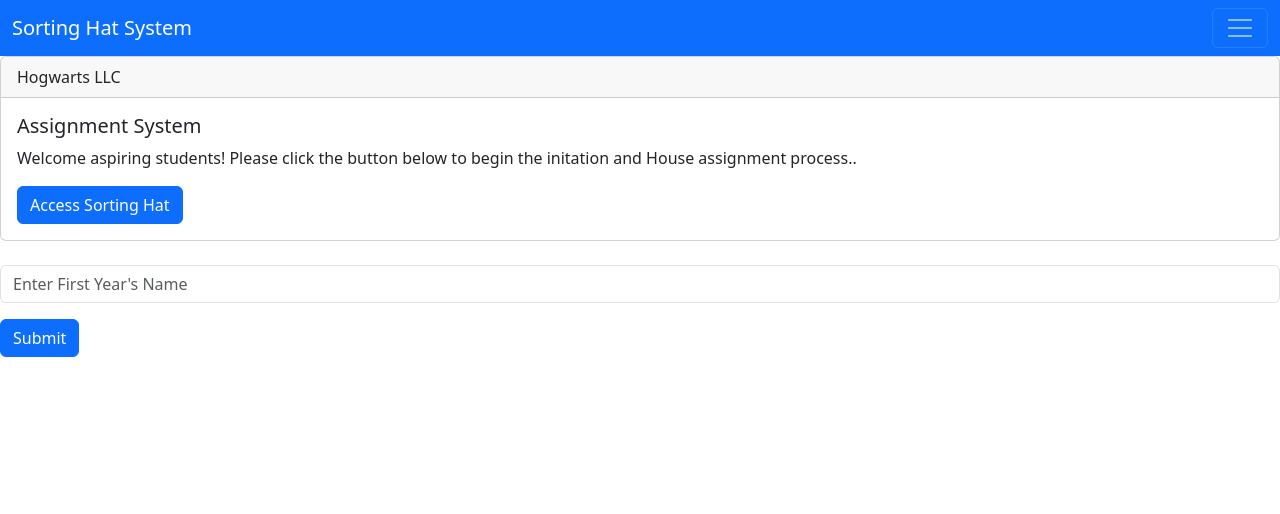
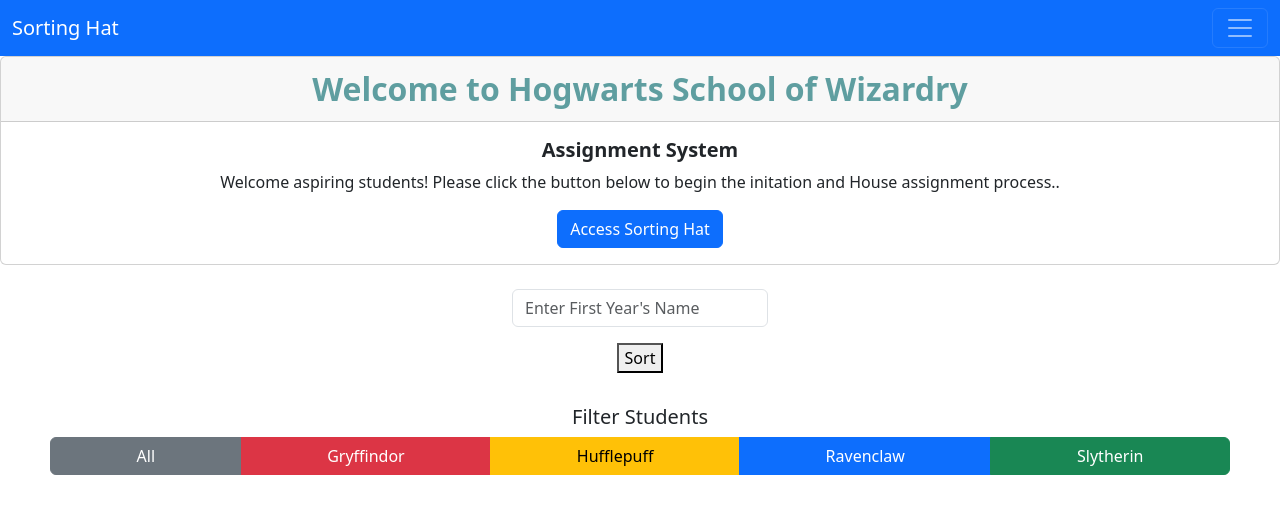
Before and after one commit to DavidBPoole/INDIVIDUAL-PROJECT-sorting-hat, a plain HTML site: page index.html in a window 1280 px wide. Both pictures are taken after a click on the link "Access Sorting Hat". Drawn offline with nearby package versions, Linux system fonts and the light colour scheme.

Commit message:
updated styling

```diff
--- a/index.html
+++ b/index.html
@@ -13,7 +13,7 @@
   <div class="navigationBar">
     <nav class="navbar bg-primary" data-bs-theme="dark">
       <div class="container-fluid">
-        <a class="navbar-brand" href="#">Sorting Hat System</a>
+        <a class="navbar-brand" href="#">Sorting Hat</a>
         <button class="navbar-toggler" type="button" data-bs-toggle="collapse" data-bs-target="#navbarText" aria-controls="navbarText" aria-expanded="false" aria-label="Toggle navigation">
           <span class="navbar-toggler-icon"></span>
         </button>
@@ -41,7 +41,7 @@
   <div class="Introduction">
     <div class="card">
       <div class="card-header">
-        Hogwarts LLC
+        Welcome to Hogwarts School of Wizardry
       </div>
       <div class="card-body">
         <h5 class="card-title">Assignment System</h5>
@@ -65,7 +65,8 @@
   <div id="firstYearContainer"></div>
   <div id="voldemortContainer"></div> -->
 
-  <div id="form"></div>
+  <div id="studentForm"></div>
+  <div id="submitStudent"></div>
   <!-- <div id="app"></div> -->
 
   <script src="https://cdn.jsdelivr.net/npm/bootstrap@5.3.0-alpha3/dist/js/bootstrap.bundle.min.js" integrity="sha384-ENjdO4Dr2bkBIFxQpeoTz1HIcje39Wm4jDKdf19U8gI4ddQ3GYNS7NTKfAdVQSZe" crossorigin="anonymous"></script>
--- a/main.css
+++ b/main.css
@@ -2,3 +2,36 @@
 /* #form {
   visibility: hidden;
 } */
+
+.card {
+  text-align: center;
+}
+
+.card-header {
+  font-weight: bold;
+  font-size: 2rem;
+  color: cadetblue ;
+}
+
+.card-title {
+  font-weight: bold;
+  font-size: 20px;
+}
+
+#sortButton {
+  text-align: center;
+}
+
+.houses {
+  margin: 50px;
+}
+
+/* .sort-style-button {
+  background-color: rgba(17, 17, 251, 0.827);
+  border-radius: 2rem; */
+/* } */
+
+/* .sortFilterButton {
+  background-color: gold;
+  margin-bottom: 50px;
+} */
--- a/main.js
+++ b/main.js
@@ -1,4 +1,36 @@
 console.log("DOES ANYTHING WORK?")
+
+// Reference student list:
+const students = [
+  {
+    id: 1,
+    // color: "exampleColor",
+    teamName: "exampleTeam",
+    name: "Harry Potter",
+    // expelButton: button,
+  },
+  {
+    id: 2,
+    // color: "exampleColor",
+    teamName: "exampleTeam",
+    name: "Hermione Granger",
+    // expelButton: button,
+  },
+  {
+    id: 3,
+    // color: "exampleColor",
+    teamName: "exampleTeam",
+    name: "Ron Weasley",
+    // expelButton: button,
+  },
+  {
+    id: 4,
+    // color: "exampleColor",
+    teamName: "exampleTeam",
+    name: "Draco Malfoy",
+    // expelButton: button,
+  },
+];
 
 // Console log to reveal form button works:
 // 1 hour to setup console log on click
@@ -10,7 +42,7 @@
 
 //Function to enable student name form visibility functionality:
 // 6 hours to complete this one step
-const sort = document.querySelector('#showForm');
+const showSort = document.querySelector('#showForm');
 
 const revealForm = (divId, htmlToRender) => {
   const formDiv = document.querySelector(divId);
@@ -21,50 +53,38 @@
 formString += `<form id="nameForm">
 <div class="mb-3">
   <label for="student-name" class="form-name"></label>
-  <input type="name" class="form-control" id="exampleStudentName" placeholder="Enter First Year's Name" aria-describedby="studentName">
+  <input type="name" class="form-control" id="exampleStudentName" style="max-width:20%; margin:auto" placeholder="Enter First Year's Name" aria-describedby="studentName">
   <div id="emailHelp" class="form-text"></div>
 </div>
-<button type="submit" class="btn btn-primary" id="submitButton">Submit</button>
-</form>`
 
-sort.addEventListener('click', (e) => {
-  revealForm("#form", formString);
+<button type="submit" class="row d-flex justify-content-center align-content-center" class="btn btn-primary" class="sortFilterButton" id="sortButton" style="margin: auto">Sort</button>
+</form>
+
+<h3 id="filterHeader" style="text-align:center; font-size: 20px; margin-top: 2rem">Filter Students</h3>
+<div class="btn-group" class="houses" style="display:flex; margin-left: 50px; margin-right: 50px" role="group" aria-label="Basic mixed styles example">
+  <button type="button" class="btn btn-secondary">All</button>
+  <button type="button" class="btn btn-danger">Gryffindor</button>
+  <button type="button" class="btn btn-warning">Hufflepuff</button>
+  <button type="button" class="btn btn-primary">Ravenclaw</button>
+  <button type="button" class="btn btn-success">Slytherin</button>
+</div>`
+
+showSort.addEventListener('click', (e) => {
+  revealForm("#studentForm", formString);
 });
+
+// Console log to reveal sort button works (I guess this doesnt work because the button being tested for a click doesnt render until called with the prior button - I don't see why it wouldnt work if you click it after it's already rendered?...)
+// function sortAssignor(event) {
+//   console.log('Student Assignment Button Clicked');
+// }
+// const showAssignment = document.querySelector("#sortButton");
+// sortButton.addEventListener('click', sortAssignor);
+
+// const sortSubmitButton = document.querySelector("#submitStudent")
+
 
 // Reset code for name form:
 // form.reset();
-
-//Reference student list:
-// const students = [
-//   {
-//     id: 1,
-//     // color: "exampleColor",
-//     teamName: "exampleTeam",
-//     name: "Harry Potter",
-//     expelButton: button,
-//   },
-//   {
-//     id: 2,
-//     // color: "exampleColor",
-//     teamName: "exampleTeam",
-//     name: "Hermione Granger",
-//     expelButton: button,
-//   },
-//   {
-//     id: 3,
-//     // color: "exampleColor",
-//     teamName: "exampleTeam",
-//     name: "Ron Weasley",
-//     expelButton: button,
-//   },
-//   {
-//     id: 4,
-//     // color: "exampleColor",
-//     teamName: "exampleTeam",
-//     name: "Draco Malfoy",
-//     expelButton: button,
-//   },
-// ];
 
 // const targetingApp = document.querySelector("#name-form");
 // console.log(targetingApp);
```
